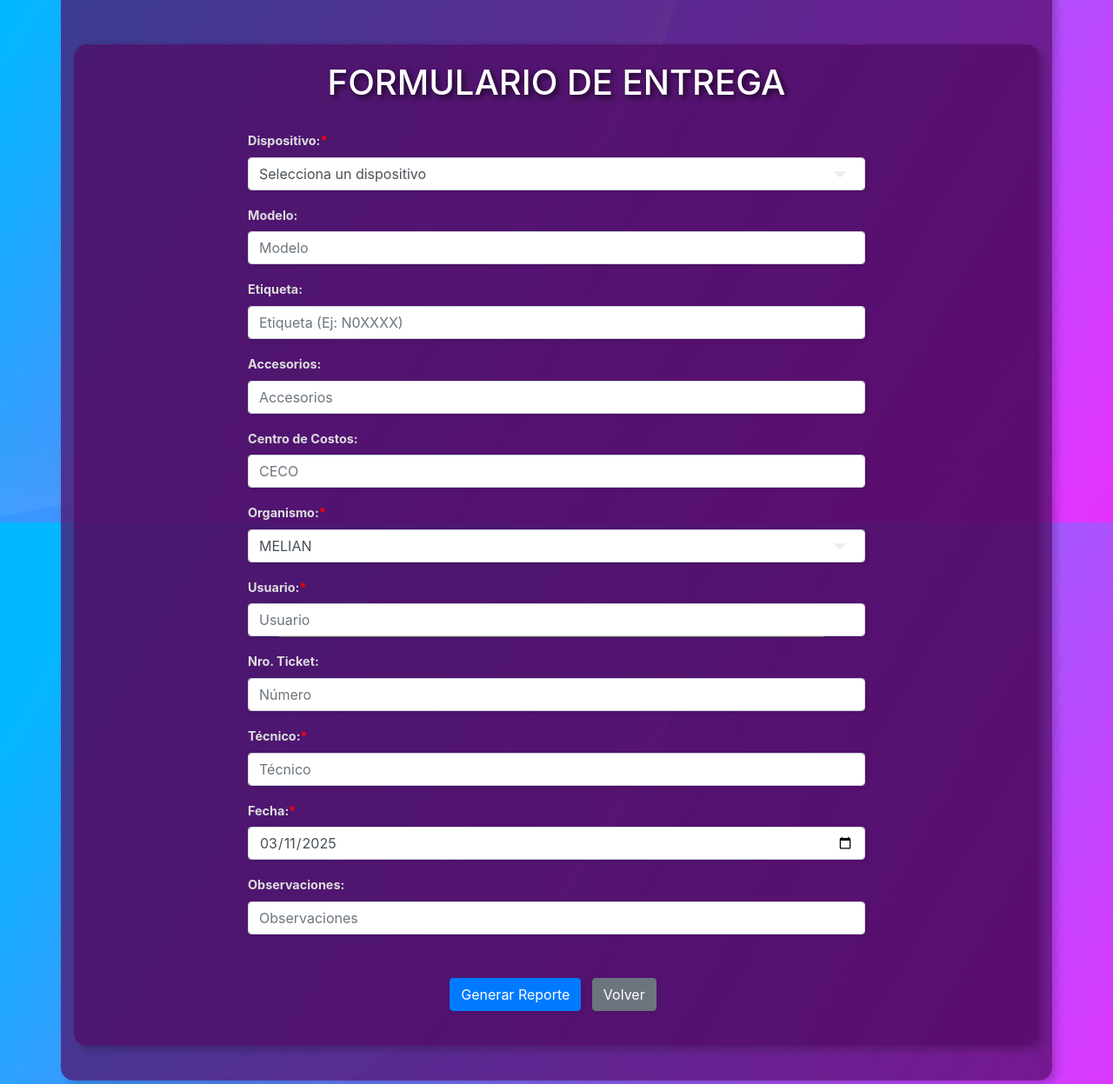
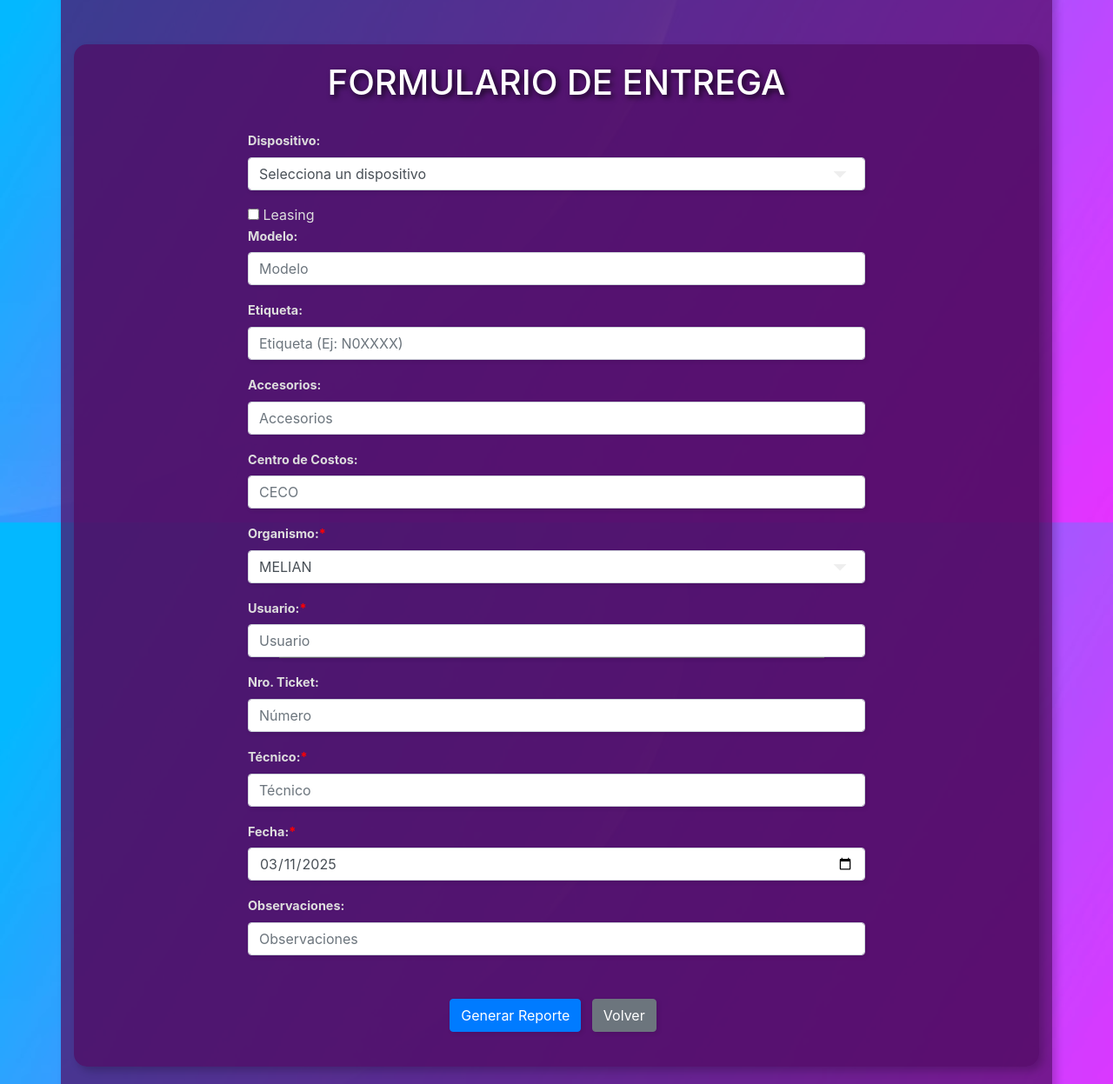
Before and after one commit to stsanchez/sistema-de-gestion, a Flask app: page /formulario_entrega in a window 1280 px wide. Shown: the part 199-1446 px from the top of the page at 87% size. Run offline with Flask 3, Linux system fonts and the light colour scheme; some libraries are stand-ins or nearby versions.

Commit message:
solucionando error leasing

```diff
--- a/reporte_formulario/static/js/formulario_entrega.js
+++ b/reporte_formulario/static/js/formulario_entrega.js
@@ -5,7 +5,7 @@ let indiceSeleccionado = -1;
 // Elementos del DOM
 const dispositivoSelect = document.getElementById('dispositivo');
 const telefonoField = document.getElementById('nro_telefono');
-const leasingCheckboxDiv = document.getElementById('leasing-checkbox');
+//const leasingCheckboxDiv = document.getElementById('leasing-checkbox');
 const modeloTelefonoField = document.getElementById('modelo'); // Cambiado a 'modelo' para no confundir
 const inputAsignado = document.getElementById('asignado');
 const sugerenciasAsignado = document.getElementById('sugerencias');
@@ -20,21 +20,21 @@ document.addEventListener('DOMContentLoaded', function () {
 });
 
 // Funcionalidades iniciales (mostrar/ocultar campos)
-dispositivoSelect.addEventListener('change', function () {
+/*dispositivoSelect.addEventListener('change', function () {
     if (this.value === 'Telefono') {
         telefonoField.style.display = 'block';
-        modeloTelefonoField.style.display = 'block'; // Asegúrate de que este es el modelo del teléfono
+        modeloTelefonoField.style.display = 'block';
     } else {
         telefonoField.style.display = 'none';
         modeloTelefonoField.style.display = 'none';
     }
 
     if (this.value === 'Laptop nueva' || this.value === 'Laptop uma') {
-        leasingCheckboxDiv.style.display = 'block'; // Corregido aquí
+        leasingCheckboxDiv.style.display = 'block';
     } else {
-        leasingCheckboxDiv.style.display = 'none'; // Corregido aquí
+        leasingCheckboxDiv.style.display = 'none';
     }
-});
+});*/
 
 // Fecha actual
 const today = new Date().toISOString().split('T')[0];
--- a/reporte_formulario/templates/formulario_entrega.html
+++ b/reporte_formulario/templates/formulario_entrega.html
@@ -9,15 +9,15 @@
             <div class="logo-container">
                 <img src="/static/img/logo_emer.png" alt="logo_emer" width="200" class="logo">
             </div>
-
-        </div>  </div>
+        </div>
+    </div>
     <div class="container">
         <h2 id="titulo-formulario" class="titulo-formulario">FORMULARIO DE ENTREGA</h2>
         <div class="row">
             <div class="col-md-8 offset-md-2">
                 <form action="/generar_reporte" method="post" target="_blank">
                     <div class="form-group">
-                    <label for="dispositivo">Dispositivo:<span class="asterisk">*</span></label>
+                        <label for="dispositivo" class="campo-obligatorio">Dispositivo:</label>
                         <select id="dispositivo" name="dispositivo" class="form-control" required>
                             <option value="">Selecciona un dispositivo</option>
                             <option value="Laptop">Laptop</option>
@@ -39,17 +39,22 @@
                     </div>
 
                     <div id="nro_telefono" style="display: none;">
-                    <label for="telefono">Nro. Teléfono:</label>
-                    <input type="number" id="nro_telefono" name="nro_telefono" class="form-control" placeholder="Número">
+                        <label for="telefono">Número de Teléfono:</label>
+                        <input type="number" id="nro_telefono" name="nro_telefono" class="form-control" placeholder="Numero de linea"><br>
                     </div>
 
-                <div id="leasing-checkbox" style="display: none;">
-                    <label><input type="checkbox" id="leasing" name="leasing"> Leasing</label>
+
+                    <!-- A  gregar debajo de los campos existentes en el formulario -->
+                    <div id="leasing-checkbox">
+
+                            <input type="checkbox" id="leasing" name="leasing"> Leasing
+
                     </div>
+
 
                     <div class="form-group">
                         <label for="modelo">Modelo:</label>
-                    <input type="text" id="modelo" name="modelo" class="form-control" placeholder="Modelo">
+                        <input type="text" id="modelo" name="modelo" class="form-control" placeholder="Modelo" >
                     </div>
 
                     <div class="form-group">
```
Lines whose indentation alone changed are shown as unchanged.
